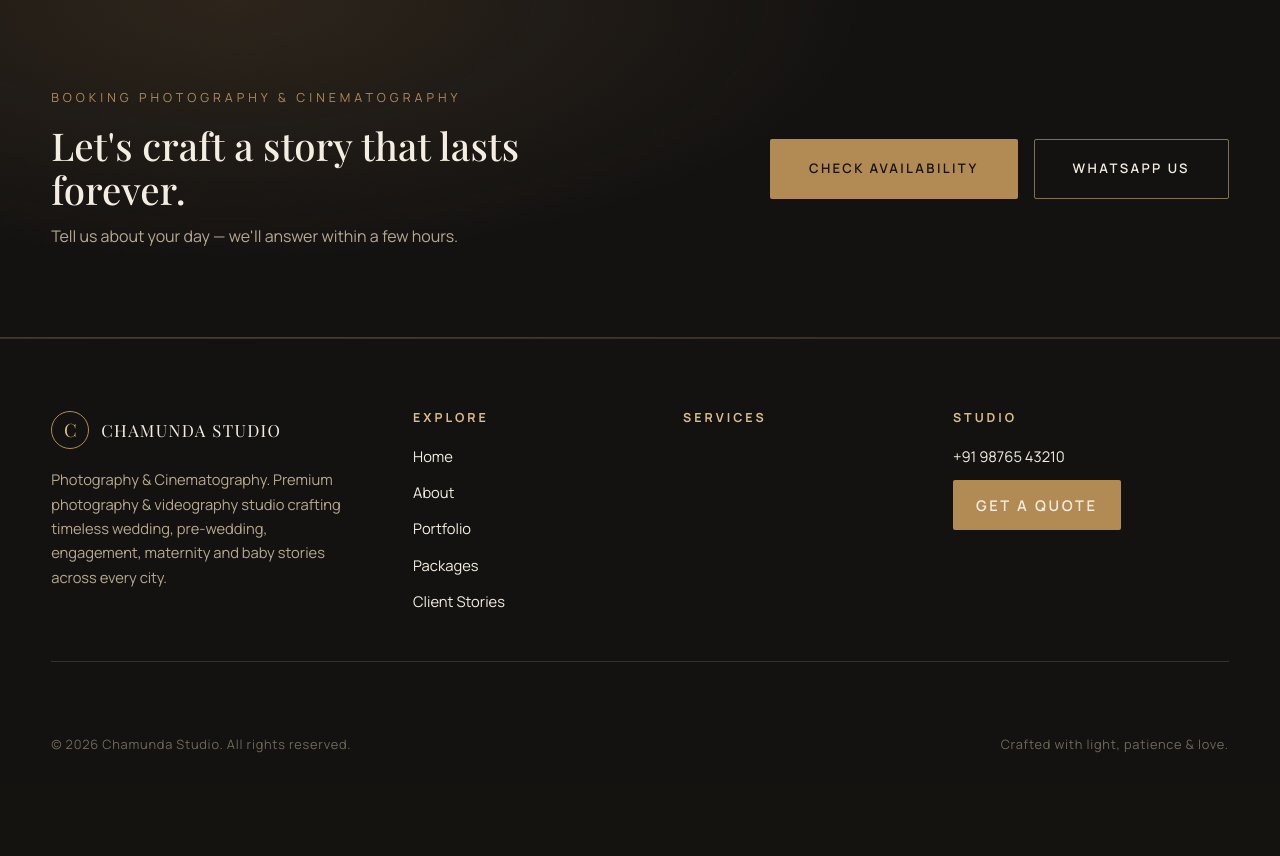
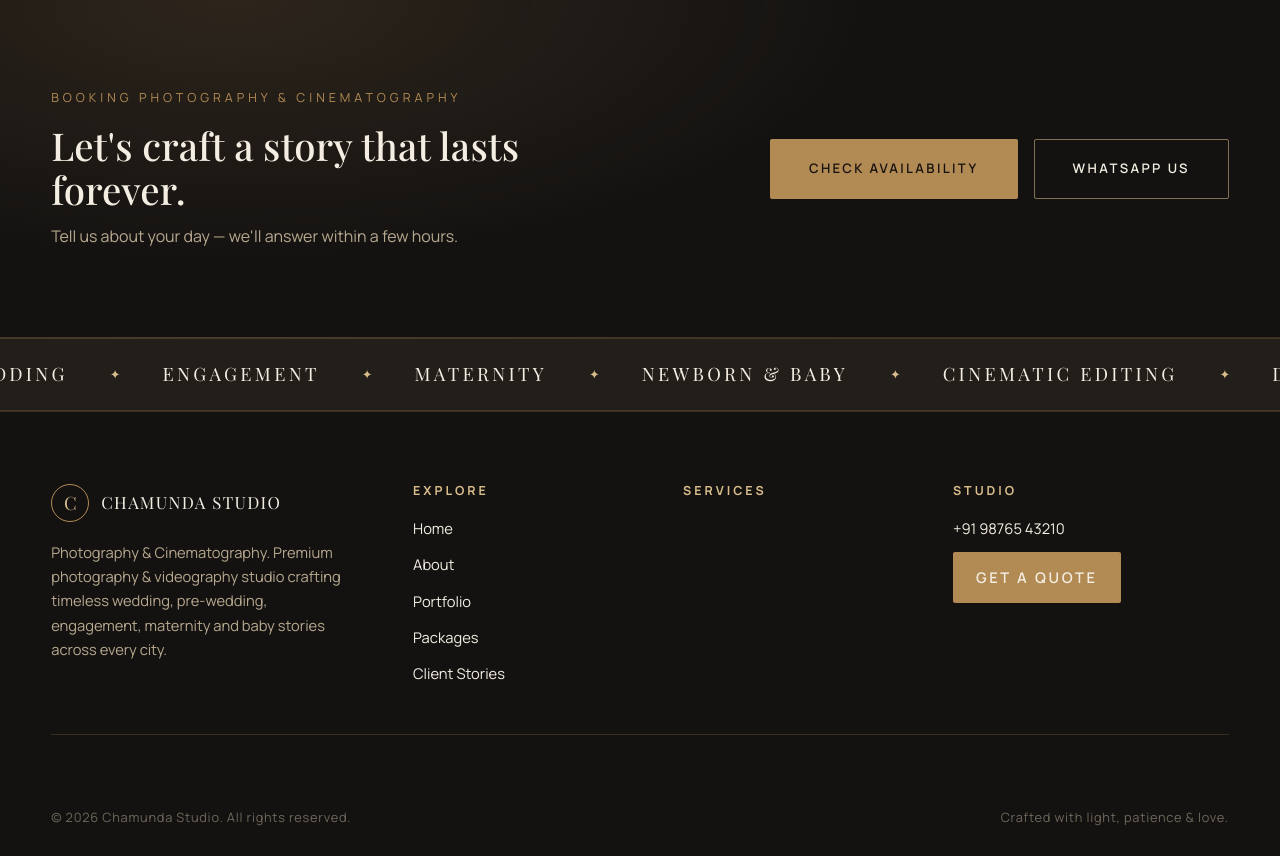
Before and after one commit to adtiyabhai01/studio, a Django app: page / in a window 1280 px wide. Shown: the part 979-1835 px from the top of the page. Before the commit the page ends 1732 px from the top, so only its background shows below. Run offline with Django 5.2, Linux system fonts and the light colour scheme; data comes from the database, SQL or seed files in the repository; data that the repository does not hold is empty; parts of the project's set-up code (start-up, migrations or seed data) failed here and were passed over; some libraries are stand-ins or nearby versions; some web fonts are replaced.

Commit message:
Add cinematic hero, gold marquee, tilt cards and scroll polish to public site

```diff
--- a/myproject/static/css/base.css
+++ b/myproject/static/css/base.css
@@ -498,6 +498,67 @@ h1 em, h2 em, h3 em { font-style: italic; color: var(--gold-strong); }
 
 .empty { color: var(--muted); font-size: 1rem; padding: 60px 0; text-align: left; }
 
+/* ---------- cinematic marquee ---------- */
+
+.marquee {
+  overflow: hidden;
+  background: var(--ink-2);
+  border-top: 1px solid var(--line);
+  border-bottom: 1px solid var(--line);
+  padding: 20px 0;
+}
+.marquee-track {
+  display: flex;
+  width: max-content;
+  animation: marqueeScroll 34s linear infinite;
+}
+.marquee-seg {
+  display: flex;
+  align-items: center;
+  gap: 42px;
+  padding-right: 42px;
+  white-space: nowrap;
+}
+.marquee-seg span {
+  font-family: var(--serif);
+  font-size: 1.15rem;
+  letter-spacing: 0.18em;
+  text-transform: uppercase;
+  color: var(--ivory);
+}
+.marquee-seg i { font-style: normal; color: var(--gold-strong); font-size: 0.8rem; }
+@keyframes marqueeScroll { from { transform: translateX(0); } to { transform: translateX(-50%); } }
+
+/* ---------- 3D tilt cards ---------- */
+
+.tilt { transform-style: preserve-3d; will-change: transform; transition: transform 0.4s var(--ease), box-shadow 0.4s var(--ease); }
+.tilt.is-active { transition: transform 0.08s linear; }
+
+/* ---------- scroll progress + back to top ---------- */
+
+.scroll-progress {
+  position: fixed; top: 0; left: 0;
+  height: 3px; width: 0%;
+  z-index: 400;
+  background: linear-gradient(90deg, var(--gold-deep), var(--gold-strong));
+  box-shadow: 0 0 12px rgba(217, 189, 139, 0.55);
+}
+.to-top {
+  position: fixed; left: 22px; bottom: 22px;
+  z-index: 200;
+  width: 46px; height: 46px;
+  border-radius: 50%;
+  display: grid; place-items: center;
+  background: var(--gold);
+  color: #171210;
+  box-shadow: 0 12px 34px rgba(0, 0, 0, 0.35);
+  opacity: 0; visibility: hidden; transform: translateY(12px);
+  transition: opacity var(--tr), transform var(--tr), visibility var(--tr);
+}
+.to-top svg { width: 20px; height: 20px; }
+.to-top.is-visible { opacity: 1; visibility: visible; transform: none; }
+.to-top:hover { background: var(--gold-strong); }
+
 /* ---------- media queries ---------- */
 
 @media (max-width: 900px) {
@@ -511,3 +572,10 @@ h1 em, h2 em, h3 em { font-style: italic; color: var(--gold-strong); }
   .foot-grid { grid-template-columns: 1fr; }
   .page-hero { padding-top: 130px; }
 }
+
+/* ---------- reduced motion ---------- */
+
+@media (prefers-reduced-motion: reduce) {
+  .marquee-track { animation: none; }
+  .tilt { transition: none; }
+}
--- a/myproject/static/css/home.css
+++ b/myproject/static/css/home.css
@@ -12,8 +12,19 @@
   align-items: center;
   overflow: hidden;
 }
-.hero-media { position: absolute; inset: 0; }
+.hero-media { position: absolute; inset: 0; will-change: transform; }
 .hero-video, .hero-img { width: 100%; height: 100%; object-fit: cover; }
+
+/* Cinematic Ken Burns — slow breathing zoom on the hero visuals. */
+.hero-media .hero-video,
+.hero-media .hero-img {
+  animation: kenBurns 26s var(--ease) both alternate infinite;
+  will-change: transform;
+}
+@keyframes kenBurns {
+  from { transform: scale(1.02) translateY(0); }
+  to   { transform: scale(1.18) translateY(-2%); }
+}
 .hero-img--gradient {
   background:
     radial-gradient(120% 90% at 70% 20%, rgba(178, 138, 84, 0.22), transparent 55%),
@@ -112,3 +123,8 @@
   .hero-actions .btn { width: 100%; }
   .stories-strip { grid-template-columns: repeat(2, 1fr); gap: 12px; }
 }
+
+@media (prefers-reduced-motion: reduce) {
+  .hero-media .hero-video,
+  .hero-media .hero-img { animation: none; }
+}
--- a/myproject/static/js/base.js
+++ b/myproject/static/js/base.js
@@ -5,14 +5,30 @@
   var nav = document.getElementById("siteNav");
   var burger = document.getElementById("navBurger");
   var drawer = document.getElementById("navDrawer");
+  var progress = document.getElementById("scrollProgress");
+  var toTop = document.getElementById("toTop");
 
   function onScroll() {
     if (nav) {
       nav.classList.toggle("is-scrolled", window.scrollY > 40);
     }
+    if (progress) {
+      var h = document.documentElement;
+      var max = h.scrollHeight - h.clientHeight;
+      progress.style.width = (max > 0 ? (window.scrollY / max) * 100 : 0) + "%";
+    }
+    if (toTop) {
+      toTop.classList.toggle("is-visible", window.scrollY > 640);
+    }
   }
   window.addEventListener("scroll", onScroll, { passive: true });
   onScroll();
+
+  if (toTop) {
+    toTop.addEventListener("click", function () {
+      window.scrollTo({ top: 0, behavior: "smooth" });
+    });
+  }
 
   function toggleMenu(open) {
     if (!burger || !drawer) return;
@@ -110,6 +126,31 @@
       el.classList.add("is-revealed");
     });
   }
+
+  // 3D tilt on cards — desktop + fine pointers only, subtle cinematic lean.
+  (function tiltCards() {
+    if (window.matchMedia("(hover: none)").matches) return;
+    if (window.matchMedia("(prefers-reduced-motion: reduce)").matches) return;
+    var cards = Array.prototype.slice.call(document.querySelectorAll(".tilt"));
+    if (!cards.length) return;
+    var MAX = 7;
+
+    cards.forEach(function (card) {
+      card.addEventListener("mousemove", function (e) {
+        var r = card.getBoundingClientRect();
+        var px = (e.clientX - r.left) / r.width - 0.5;
+        var py = (e.clientY - r.top) / r.height - 0.5;
+        card.classList.add("is-active");
+        card.style.transform =
+          "perspective(900px) rotateX(" + (-py * MAX * 2).toFixed(2) + "deg) " +
+          "rotateY(" + (px * MAX * 2).toFixed(2) + "deg) translateY(-3px)";
+      });
+      card.addEventListener("mouseleave", function () {
+        card.classList.remove("is-active");
+        card.style.transform = "";
+      });
+    });
+  })();
 
   // Auto-dismiss Django flash messages.
   setTimeout(function () {
--- a/myproject/static/js/home.js
+++ b/myproject/static/js/home.js
@@ -108,4 +108,28 @@
       restart();
     }, { passive: true });
   }
+
+  // ---- Hero parallax — media lags behind, content drifts ahead for depth.
+  (function heroParallax() {
+    var media = document.querySelector(".hero-media");
+    var content = document.querySelector(".hero-content");
+    if (!media) return;
+    if (window.matchMedia && window.matchMedia("(prefers-reduced-motion: reduce)").matches) return;
+
+    var ticking = false;
+    function update() {
+      ticking = false;
+      var y = window.pageYOffset || document.documentElement.scrollTop || 0;
+      if (y > window.innerHeight * 1.3) return;
+      media.style.transform = "translateY(" + (y * 0.32).toFixed(1) + "px)";
+      if (content) content.style.transform = "translateY(" + (y * -0.14).toFixed(1) + "px)";
+    }
+    window.addEventListener("scroll", function () {
+      if (!ticking) { ticking = true; requestAnimationFrame(update); }
+    }, { passive: true });
+    window.addEventListener("resize", function () {
+      if (!ticking) { ticking = true; requestAnimationFrame(update); }
+    }, { passive: true });
+    update();
+  })();
 })();
--- a/myproject/templates/base.html
+++ b/myproject/templates/base.html
@@ -65,6 +65,8 @@
     {% block content %}{% endblock %}
   </main>
 
+  {% include "partials/marquee.html" %}
+
   {% include "partials/footer.html" %}
 
   <div class="lightbox" id="lightbox" aria-hidden="true">
@@ -92,6 +94,14 @@
     <span class="wa-float-label">WhatsApp</span>
   </a>
 
+  <div class="scroll-progress" id="scrollProgress" aria-hidden="true"></div>
+
+  <button class="to-top" id="toTop" aria-label="Back to top">
+    <svg viewBox="0 0 24 24" fill="none" stroke="currentColor" stroke-width="2" stroke-linecap="round" stroke-linejoin="round" aria-hidden="true">
+      <path d="M12 19V5"/><path d="M5 12l7-7 7 7"/>
+    </svg>
+  </button>
+
   {% block extra_js %}{% endblock %}
   <script src="{% static 'js/base.js' %}"></script>
 </body>
--- a/myproject/templates/pages/home.html
+++ b/myproject/templates/pages/home.html
@@ -74,7 +74,7 @@
     </header>
     <div class="stories-strip">
     {% for image in stories|slice:":6" %}
-      <figure class="story">
+      <figure class="story tilt">
         <div class="story-imgbox">
           <img src="{{ image.image.url }}" alt="{{ image.get_alt }}" loading="lazy">
         </div>
--- /dev/null
+++ b/myproject/templates/partials/marquee.html
@@ -0,0 +1,16 @@
+{% load static %}
+<div class="marquee" role="presentation">
+  <div class="marquee-track">
+    {% for _ in "xx" %}
+    <div class="marquee-seg">
+      <span>Wedding Films</span><i aria-hidden="true">✦</i>
+      <span>Pre-Wedding</span><i aria-hidden="true">✦</i>
+      <span>Engagement</span><i aria-hidden="true">✦</i>
+      <span>Maternity</span><i aria-hidden="true">✦</i>
+      <span>Newborn &amp; Baby</span><i aria-hidden="true">✦</i>
+      <span>Cinematic Editing</span><i aria-hidden="true">✦</i>
+      <span>Drone Coverage</span><i aria-hidden="true">✦</i>
+    </div>
+    {% endfor %}
+  </div>
+</div>
--- a/myproject/templates/partials/offer_card.html
+++ b/myproject/templates/partials/offer_card.html
@@ -1,4 +1,4 @@
-<article class="offer-card {% if offer.is_featured %}offer-card--featured{% endif %} reveal">
+<article class="offer-card {% if offer.is_featured %}offer-card--featured{% endif %} tilt reveal">
   {% if offer.image %}
     <div class="offer-card-media">
       <img src="{{ offer.image.url }}" alt="{{ offer.title }}" loading="lazy">
--- a/myproject/templates/partials/package_card.html
+++ b/myproject/templates/partials/package_card.html
@@ -1,4 +1,4 @@
-<article class="package-card {% if package.is_featured %}package-card--featured{% endif %} reveal">
+<article class="package-card {% if package.is_featured %}package-card--featured{% endif %} tilt reveal">
   {% if package.discount_percent %}
     <span class="package-badge">Save {{ package.discount_percent }}%</span>
   {% endif %}
--- a/myproject/templates/partials/service_card.html
+++ b/myproject/templates/partials/service_card.html
@@ -1,5 +1,5 @@
 {% load static %}
-<a class="service-card reveal" href="{{ service.get_absolute_url }}" aria-label="{{ service.name }}">
+<a class="service-card tilt reveal" href="{{ service.get_absolute_url }}" aria-label="{{ service.name }}">
   {% if service.image %}
     <div class="service-card-media">
       <img src="{{ service.image.url }}" alt="{{ service.name }}" loading="lazy">
```
